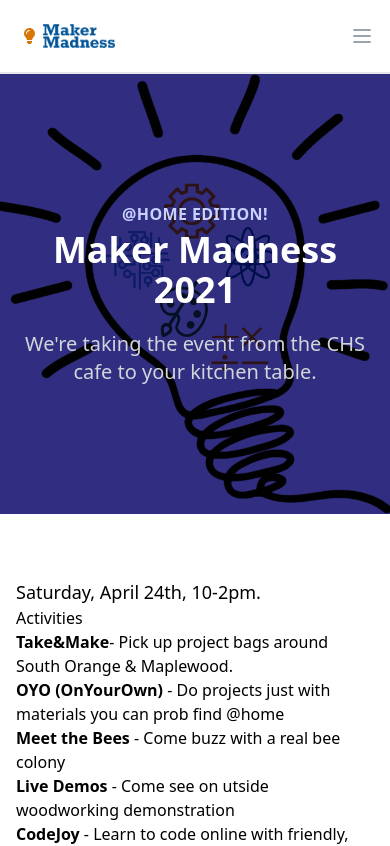
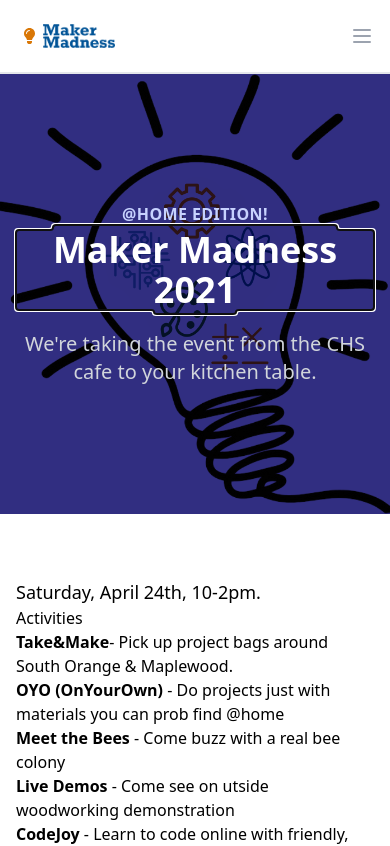
Before and after one commit to larboyer/maker-madness-web5, a React (Create React App) app: page / in a window 390 px wide. Shown: the top 846 px of the page. Built offline with nearby package versions, Linux system fonts and the light colour scheme; what @tailwindcss/typography would draw is missing.

Commit message:
wip: 🚧 Roughed in focus handling for drop down and mobile navigation, needs refinement

```diff
--- a/src/components/PageHero.js
+++ b/src/components/PageHero.js
@@ -1,9 +1,18 @@
-import React from 'react';
+import React, { useRef, useEffect } from 'react';
 import mm_bulb from '../img/mm_bulb_00.png';
 
 const PageHero = (props) => {
+  const ref = useRef(null);
+
+  useEffect(() => {
+    if (document.hasFocus()) {
+      console.log(ref.current);
+      ref.current.focus();
+    }
+  }, []);
+
   return (
-    <div className="relative py-16 bg-white overflow-hidden">
+    <header className="relative py-16 bg-white overflow-hidden">
       <div className="absolute inset-0">
         <img className="w-full h-full object-cover" src={mm_bulb} alt="" />
         <div
@@ -18,7 +27,8 @@
             {props.supHeader}
           </p>
           <h1
-            tabIndex="-1"
+            ref={ref}
+            tabIndex={-1}
             className="text-4xl font-extrabold text-white sm:text-5xl sm:tracking-tight lg:text-6xl"
           >
             {props.mainHeader}
@@ -26,7 +36,7 @@
           <p className="mt-5 text-xl text-gray-400">{props.subHeader}</p>
         </div>
       </div>
-    </div>
+    </header>
   );
 };
 
--- a/src/components/PageTemplate.js
+++ b/src/components/PageTemplate.js
@@ -3,14 +3,14 @@
 
 const PageTemplate = (props) => {
   return (
-    <div className="relative py-16 bg-white overflow-hidden">
+    <main id="main-content" className="relative py-16 bg-white overflow-hidden">
       <ContentBackground />
       <div className="px-4 sm:px-6 lg:px-8">
         <div className="max-w-prose mx-auto prose prose-lg">
           {props.children}
         </div>
       </div>
-    </div>
+    </main>
   );
 };
 
--- a/src/pages/Home.js
+++ b/src/pages/Home.js
@@ -1,10 +1,18 @@
-import React from 'react';
+import React, { useRef, useEffect } from 'react';
 import mm_bulb from '../img/mm_bulb_00.png';
 import achieve_logo from '../img/achieve_logo_02.png';
 import PageTemplate from '../components/PageTemplate';
 import { NavLink } from 'react-router-dom';
 
 const Home = () => {
+  const ref = useRef(null);
+
+  useEffect(() => {
+    if (document.hasFocus()) {
+      console.log(ref.current);
+      ref.current.focus();
+    }
+  }, []);
   return (
     <>
       <div className="relative bg-white py-16 overflow-hidden">
@@ -18,12 +26,16 @@
         </div>
         <div className="relative max-w-7xl mx-auto py-16 px-4 sm:py-24 sm:px-6 lg:px-8">
           <div className="text-center">
-            <h2 className="text-base font-semibold text-indigo-200 tracking-wide uppercase">
+            <p className="text-base font-semibold text-indigo-200 tracking-wide uppercase">
               @Home edition!
-            </h2>
-            <p className="mt-1 text-4xl font-extrabold text-white sm:text-5xl sm:tracking-tight lg:text-6xl">
+            </p>
+            <h1
+              ref={ref}
+              tabIndex={-1}
+              className="mt-1 text-4xl font-extrabold text-white sm:text-5xl sm:tracking-tight lg:text-6xl"
+            >
               Maker Madness 2021
-            </p>
+            </h1>
             <p className="max-w-xl mt-5 mx-auto text-xl text-gray-300">
               We're taking the event from the CHS cafe to your kitchen table.
             </p>
```
